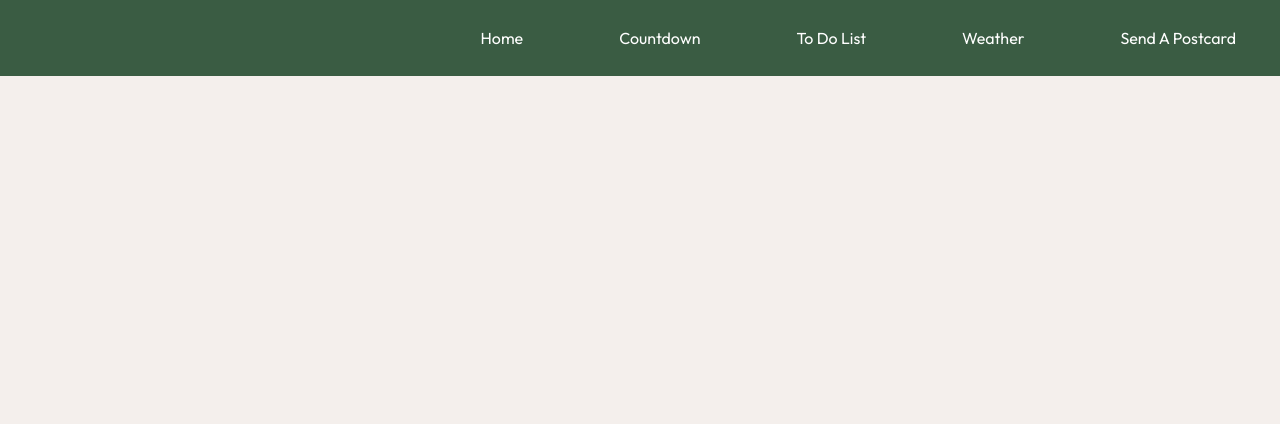
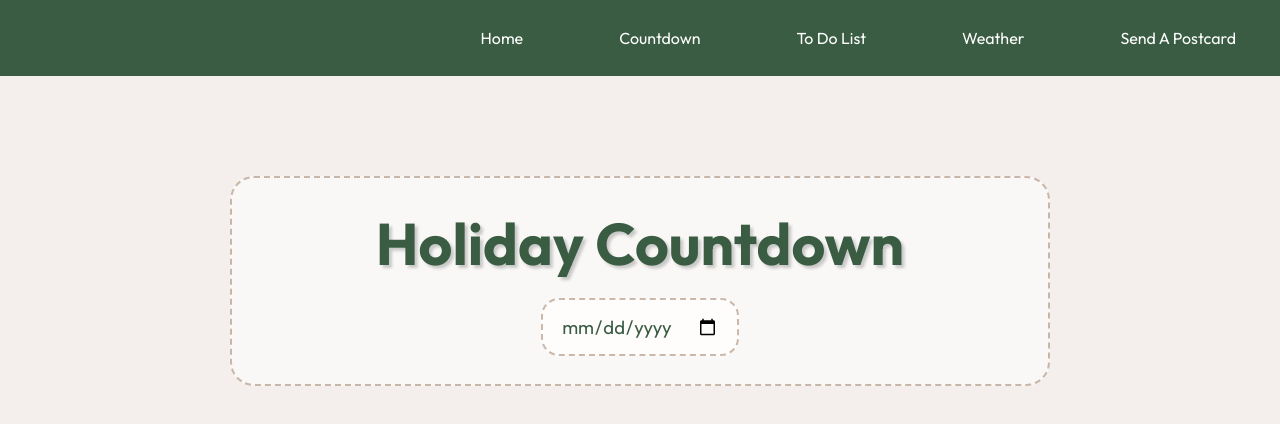
Before and after one commit to On-KeiShe/travel-app, a React (Vite) app: page /countdown in a window 1280 px wide. Shown: the top 424 px of the page. Built offline with nearby package versions, Linux system fonts and the light colour scheme.

Commit message:
Added changes to countdown component

```diff
--- a/src/App.css
+++ b/src/App.css
@@ -217,3 +217,64 @@ body {
   font-size: 14pt;
   color: #aa8d7a;
 }
+
+.countdown-container {
+  max-width: 760px;
+  margin: 100px auto 0 auto;
+  padding: 28px;
+
+  background-color: rgba(255, 255, 255, 0.55);
+  border-radius: 24px;
+  border: 2px dashed #aa8d7a9f;
+
+  text-align: center;
+}
+
+.countdown-title {
+  font-size: 44pt;
+  color: #3a5c43;
+  margin-bottom: 18px;
+  text-shadow: 3px 3px 3px rgb(200, 200, 200);
+}
+
+.countdown-input {
+  padding: 14px 18px;
+  border-radius: 18px;
+  border: 2px dashed #aa8d7a9f;
+  background-color: rgba(255, 255, 255, 0.7);
+  font-size: 14pt;
+  font-family: outfit;
+  color: #3a5c43;
+
+  outline: none;
+}
+
+.countdown-message {
+  margin-top: 18px;
+  color: #aa8d7a;
+  font-size: 14pt;
+}
+
+.countdown-result {
+  margin-top: 18px;
+  color: #3a5c43;
+  font-size: 16pt;
+}
+
+.countdown-reset {
+  margin-top: 20px;
+  padding: 14px 26px;
+  border-radius: 20px;
+  border: none;
+
+  background-color: #3a5c43;
+  color: white;
+  font-size: 13pt;
+  cursor: pointer;
+}
+
+.countdown-reset:hover {
+  background-color: white;
+  color: #aa8d7a;
+  text-decoration: underline;
+}
--- a/src/components/Countdown.jsx
+++ b/src/components/Countdown.jsx
@@ -1,5 +1,53 @@
+import { useState } from "react";
+
 function Countdown() {
-  return <></>;
+  const [targetDate, setTargetDate] = useState("");
+
+  let daysLeft = null;
+  let message = "";
+
+  if (targetDate) {
+    const today = new Date();
+    const holiday = new Date(targetDate);
+
+    const differenceInTime = holiday - today;
+    daysLeft = Math.ceil(differenceInTime / (1000 * 60 * 60 * 24));
+
+    if (daysLeft < 0) {
+      message = "Please choose a future date 🙂";
+    }
+  }
+
+  function handleReset() {
+    setTargetDate("");
+  }
+
+  return (
+    <div className="countdown-container">
+      <h2 className="countdown-title">Holiday Countdown</h2>
+
+      <input
+        className="countdown-input"
+        type="date"
+        value={targetDate}
+        onChange={(event) => setTargetDate(event.target.value)}
+      />
+
+      {targetDate && message && <p className="countdown-message">{message}</p>}
+
+      {targetDate && daysLeft >= 0 && (
+        <p className="countdown-result">
+          Your holiday is in {daysLeft} day{daysLeft !== 1 && "s"} 🎉
+        </p>
+      )}
+
+      {targetDate && (
+        <button className="countdown-reset" onClick={handleReset}>
+          Reset
+        </button>
+      )}
+    </div>
+  );
 }
 
 export default Countdown;
```
